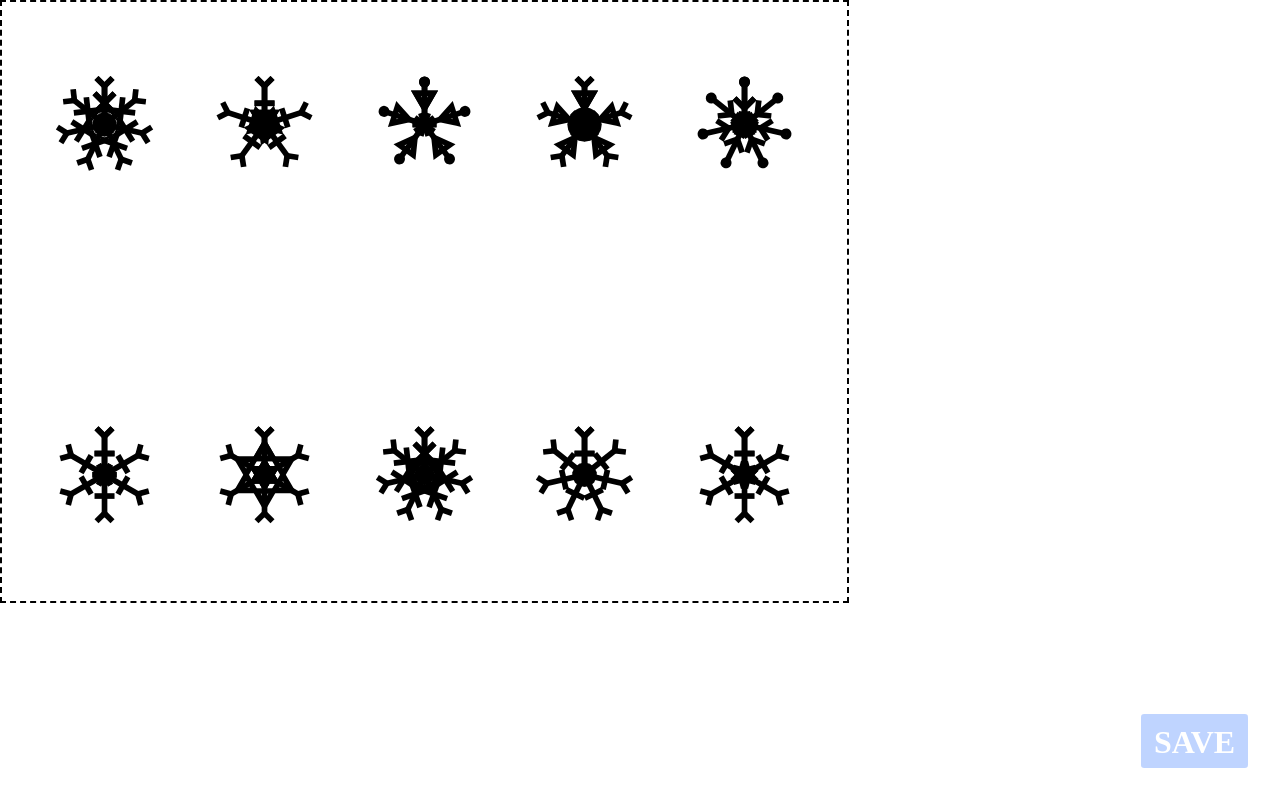
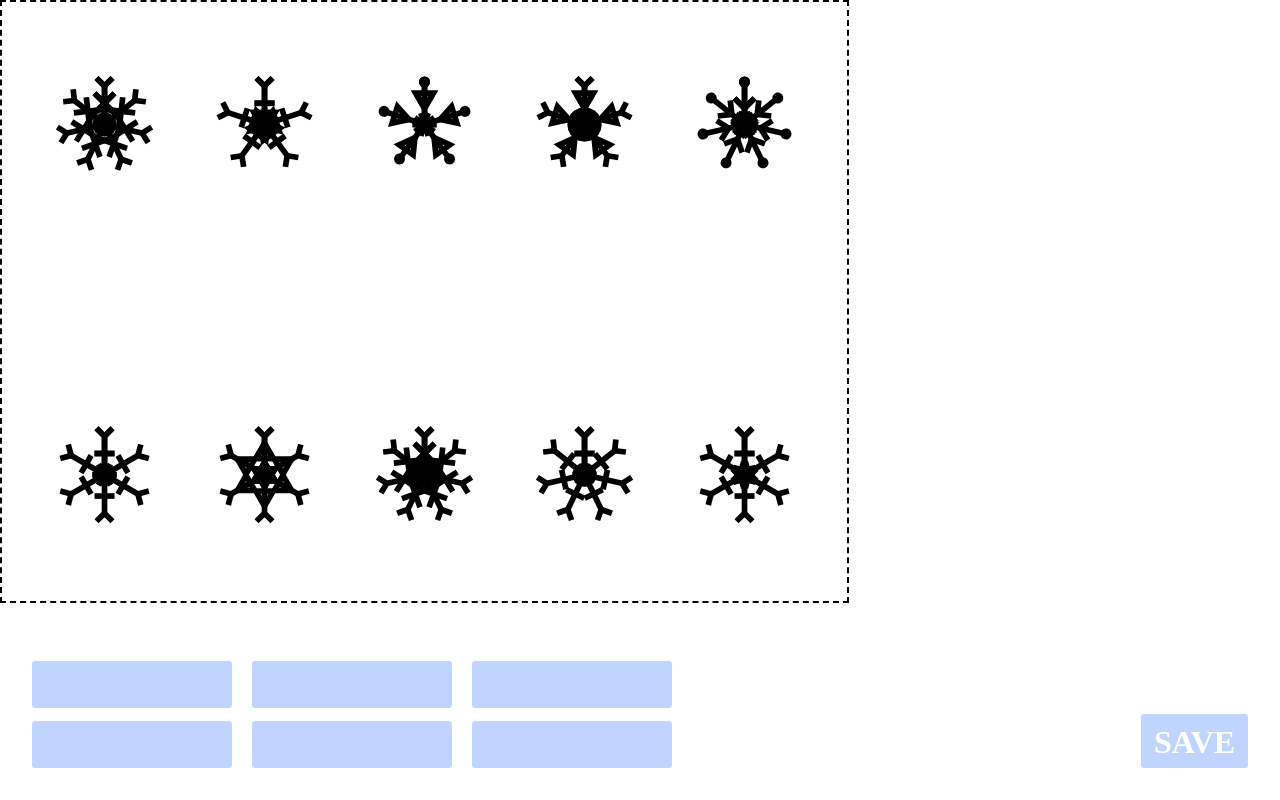
Before and after one commit to PiPlot/PiPlot, a website: page src/index.html in a window 1280 px wide. Drawn offline with nearby package versions, Linux system fonts and the light colour scheme; files that its build step writes are made by us from their sources.

Commit message:
Add text boxes for names

```diff
--- a/sass/styles.scss
+++ b/sass/styles.scss
@@ -41,7 +41,7 @@ body {
 //===============================================================================
 // STYLES
 //===============================================================================
-#save-btn {
+input, #save-btn {
   border: 0;
   appearance: none;
   background-color: hsl( 220, 100, 50 );
@@ -63,6 +63,37 @@ body {
   }
 }
 
+input {
+  width: 200px;
+}
+
 #paperCanvas {
   border: 2px dashed black;
 }
+
+input#name1 {
+  bottom: 60px;
+  left: 0;
+}
+
+input#name2 {
+  bottom: 60px;
+  left: 220px;
+}
+
+input#name3 {
+  bottom: 60px;
+  left: 440px;
+}
+
+input#name4 {
+  left: 0;
+}
+
+input#name5 {
+  left: 220px;
+}
+
+input#name6 {
+  left: 440px;
+}
--- a/src/index.html
+++ b/src/index.html
@@ -12,6 +12,13 @@
 
   <button id="save-btn">SAVE</button>
 
+  <input type="text" id="name1" class="name" maxlength="10" size="10">
+  <input type="text" id="name2" class="name" maxlength="10" size="10">
+  <input type="text" id="name3" class="name" maxlength="10" size="10">
+  <input type="text" id="name4" class="name" maxlength="10" size="10">
+  <input type="text" id="name5" class="name" maxlength="10" size="10">
+  <input type="text" id="name6" class="name" maxlength="10" size="10">
+
   <canvas id="paperCanvas" width="841.9" height="595.3"></canvas>
 
   <script src="js/vendor/jquery-2.1.1.min.js"></script>
@@ -20,6 +27,6 @@
 
   <script src="js/main.js"></script>
 
-  <script type="text/paperscript" src="js/paperCanvas.js" canvas="paperCanvas">></script>
+  <script type="text/paperscript" src="js/paperCanvas.js" canvas="paperCanvas"></script>
 </body>
 </html>
```
